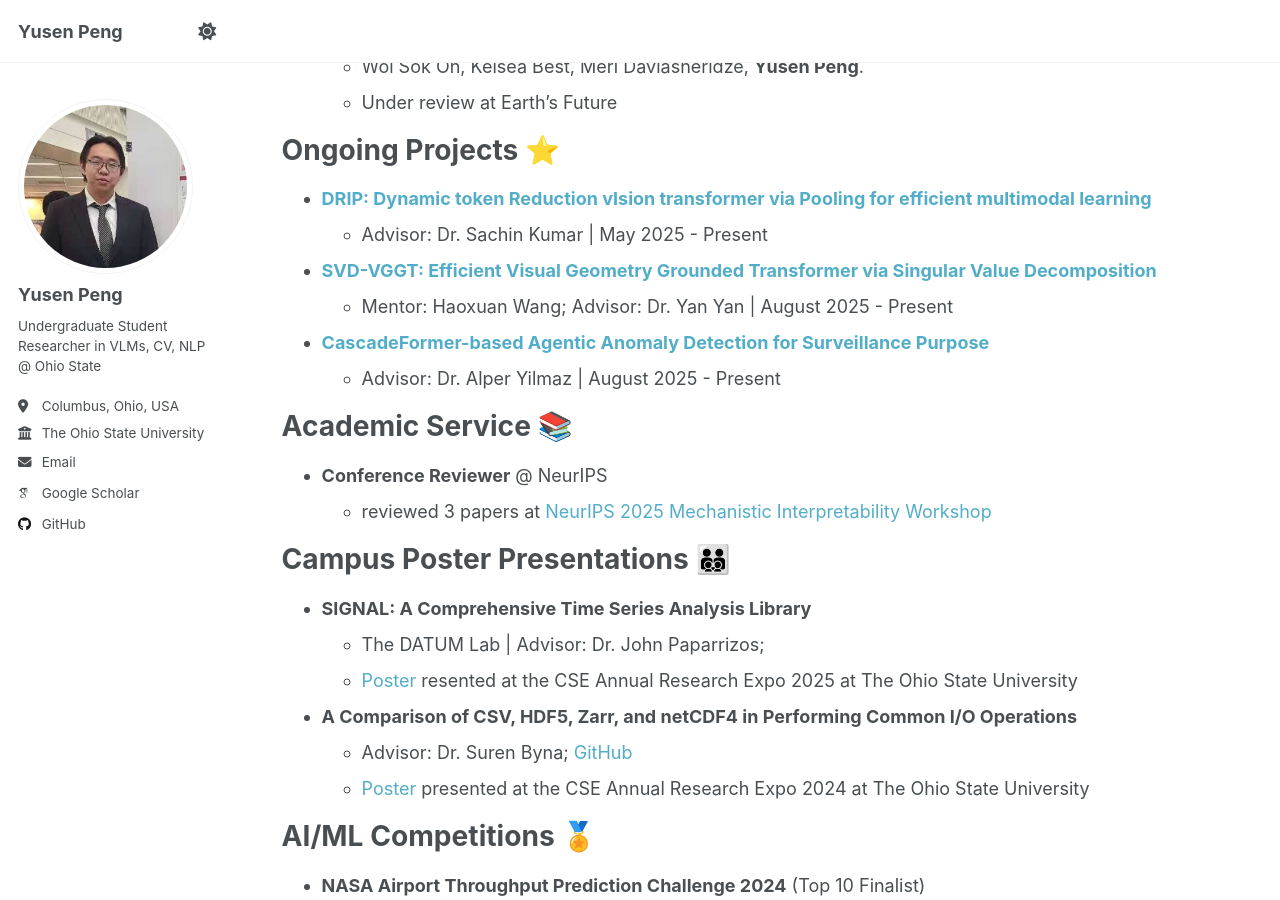
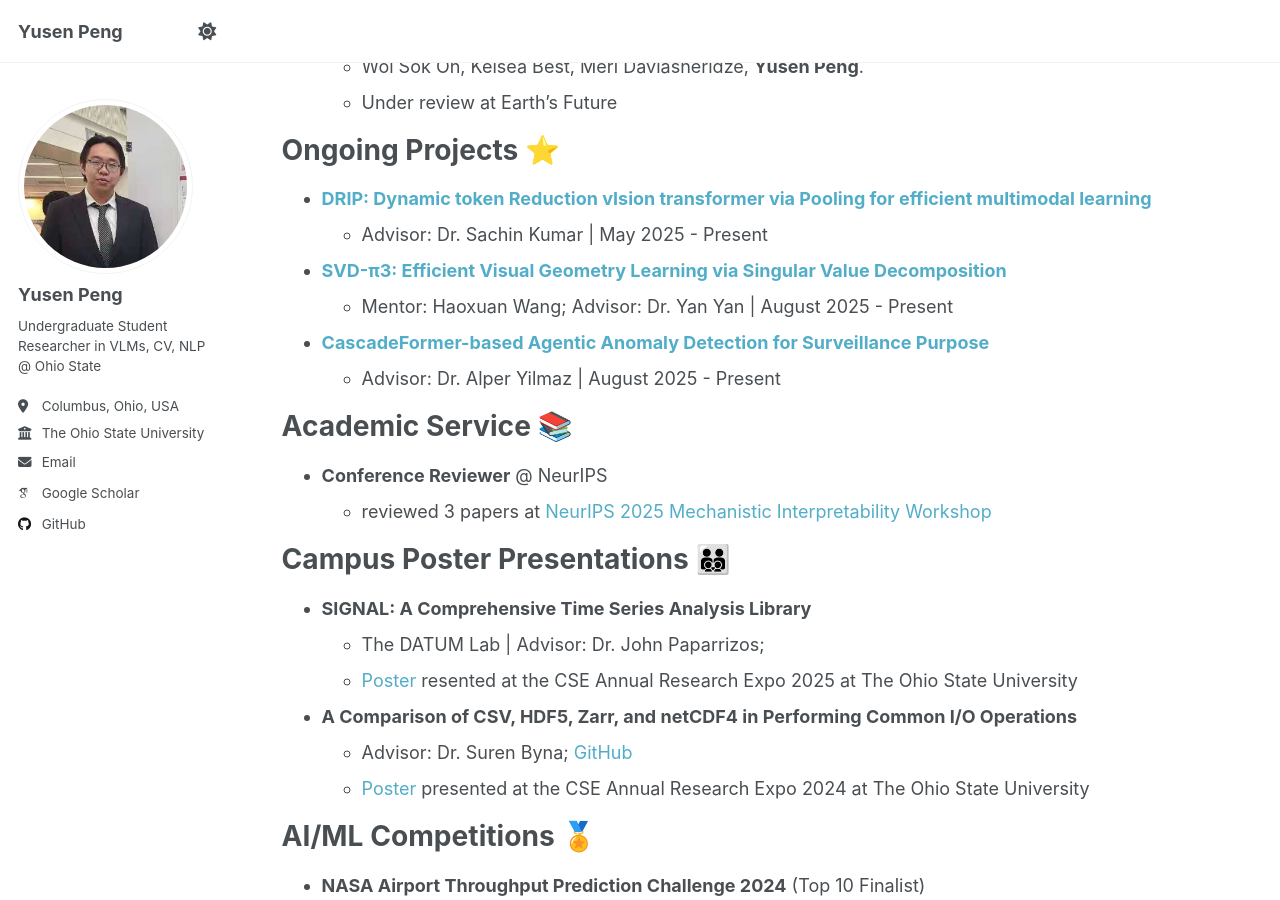
Before and after one commit to Yusen-Peng/Yusen-Peng.github.io, a Jekyll site: the page built from _pages/about.md, in a window 1280 px wide and 900 px high, scrolled down 863 px. Built offline with Jekyll 4.4.1, drawn with Linux system fonts in a browser that asks for light colours; some web fonts are replaced; a script that is not in the unit is left out.

Commit message:
update the SVD project link

```diff
--- a/_pages/about.md
+++ b/_pages/about.md
@@ -43,7 +43,7 @@
 * **[DRIP: Dynamic token Reduction vIsion transformer via Pooling for efficient multimodal learning](https://github.com/Yusen-Peng/DRIP)**
   * Advisor: Dr. Sachin Kumar \| May 2025 - Present
 
-* **[SVD-VGGT: Efficient Visual Geometry Grounded Transformer via Singular Value Decomposition](https://github.com/Yusen-Peng/SVD-VGGT)**
+* **[SVD-π3: Efficient Visual Geometry Learning via Singular Value Decomposition](https://github.com/Yusen-Peng/SVD-Pi3)**
   * Mentor: Haoxuan Wang; Advisor: Dr. Yan Yan \| August 2025 - Present
 
 * **[CascadeFormer-based Agentic Anomaly Detection for Surveillance Purpose](https://github.com/Yusen-Peng/CascadeFormer-AD-Agent)**
```
Also changed, not shown: 1 other file.
